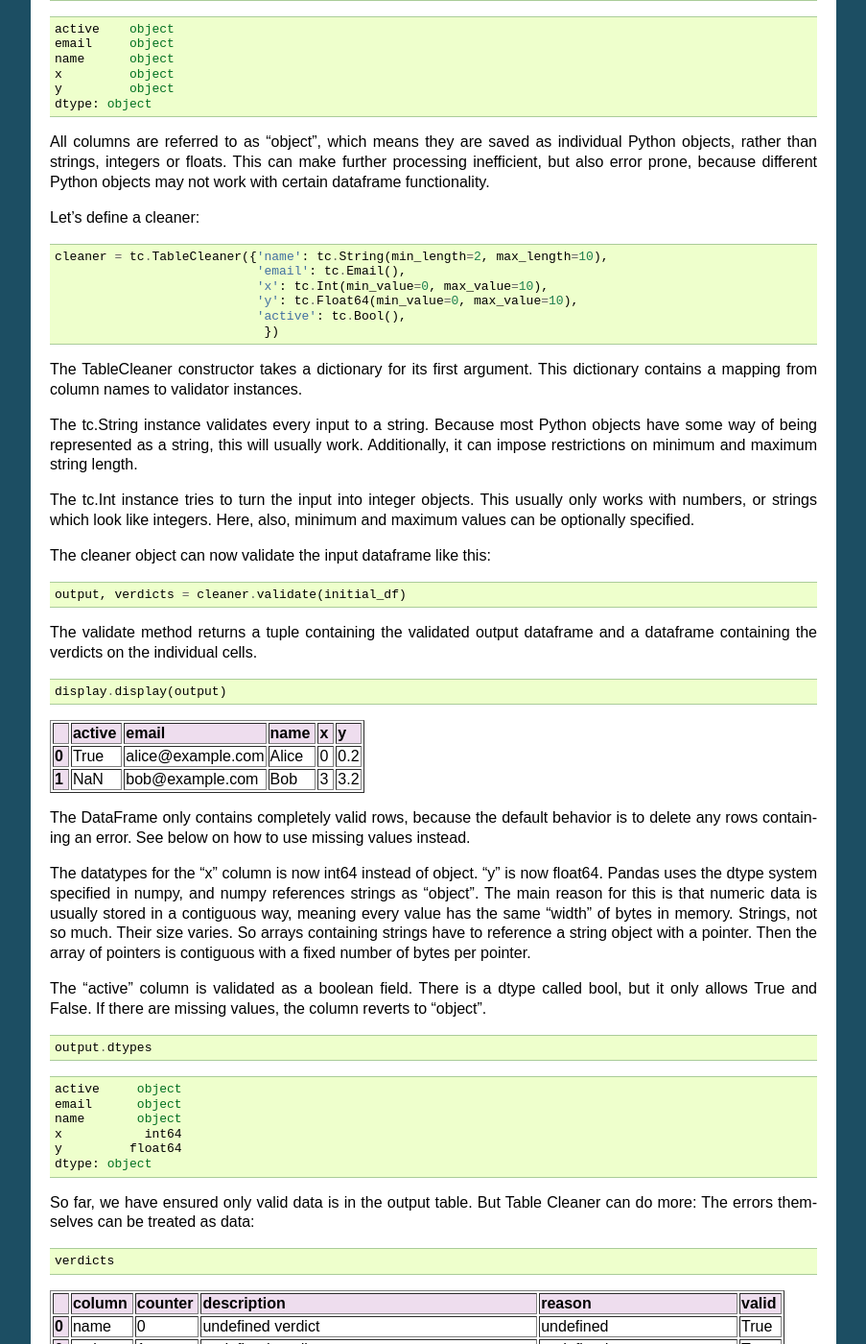
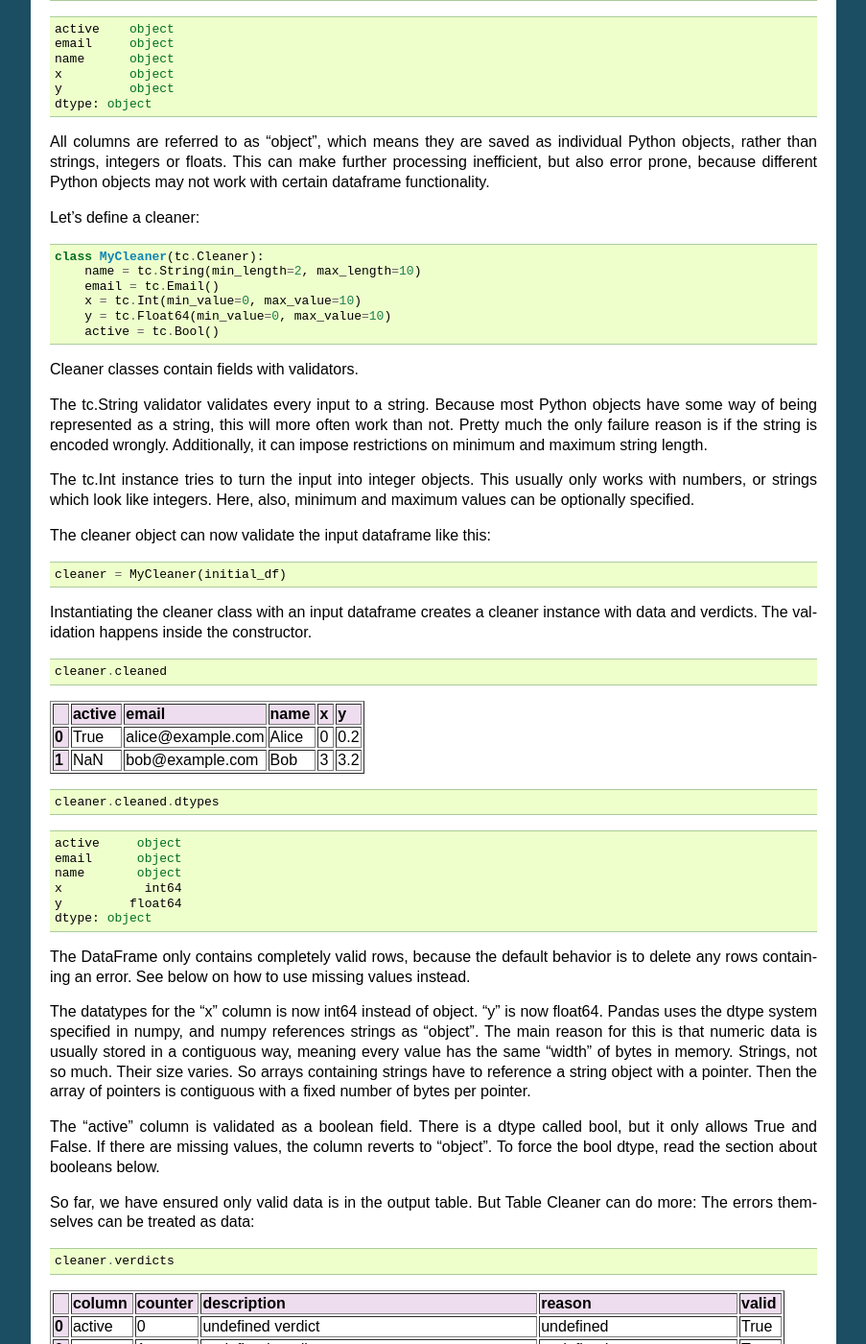
Before and after one commit to akloster/table-cleaner, a Sphinx documentation site: the page built from docs/source/Tutorial.rst, in a window 1280 px wide and 1400 px high, scrolled down 1057 px. Shown: the whole window at 96% size, without its empty margins (198-1101 px from the left). Built offline with Sphinx 7.4.7, drawn with Linux system fonts in a browser that asks for light colours; some of the changed text lies outside the part shown.

Commit message:
Cleaner Metaclass Refactoring
Refactoring Cleaner instances with Metaclasses provides a nicer API,
much like Django's forms and models.

```diff
--- a/docs/source/Tutorial.rst
+++ b/docs/source/Tutorial.rst
@@ -149,21 +149,20 @@ Let's define a cleaner:
 
 .. code:: python
 
-    cleaner = tc.TableCleaner({'name': tc.String(min_length=2, max_length=10),
-                               'email': tc.Email(),
-                               'x': tc.Int(min_value=0, max_value=10),
-                               'y': tc.Float64(min_value=0, max_value=10),
-                               'active': tc.Bool(),
-                                })
+    class MyCleaner(tc.Cleaner):
+        name = tc.String(min_length=2, max_length=10)
+        email = tc.Email()
+        x = tc.Int(min_value=0, max_value=10)
+        y = tc.Float64(min_value=0, max_value=10)
+        active = tc.Bool()
 
-The TableCleaner constructor takes a dictionary for its first argument.
-This dictionary contains a mapping from column names to validator
-instances.
+Cleaner classes contain fields with validators.
 
-The tc.String instance validates every input to a string. Because most
+The tc.String validator validates every input to a string. Because most
 Python objects have some way of being represented as a string, this will
-usually work. Additionally, it can impose restrictions on minimum and
-maximum string length.
+more often work than not. Pretty much the only failure reason is if the
+string is encoded wrongly. Additionally, it can impose restrictions on
+minimum and maximum string length.
 
 The tc.Int instance tries to turn the input into integer objects. This
 usually only works with numbers, or strings which look like integers.
@@ -173,14 +172,15 @@ The cleaner object can now validate the input dataframe like this:
 
 .. code:: python
 
-    output, verdicts = cleaner.validate(initial_df)
-The validate method returns a tuple containing the validated output
-dataframe and a dataframe containing the verdicts on the individual
-cells.
+    cleaner = MyCleaner(initial_df)
+Instantiating the cleaner class with an input dataframe creates a
+cleaner instance with data and verdicts. The validation happens inside
+the constructor.
 
 .. code:: python
 
-    display.display(output)
+    cleaner.cleaned
+
 
 
 .. raw:: html
@@ -219,6 +219,24 @@ cells.
     </div>
 
 
+
+.. code:: python
+
+    cleaner.cleaned.dtypes
+
+
+
+.. parsed-literal::
+
+    active     object
+    email      object
+    name       object
+    x           int64
+    y         float64
+    dtype: object
+
+
+
 The DataFrame only contains completely valid rows, because the default
 behavior is to delete any rows containing an error. See below on how to
 use missing values instead.
@@ -234,31 +252,15 @@ number of bytes per pointer.
 
 The "active" column is validated as a boolean field. There is a dtype
 called bool, but it only allows True and False. If there are missing
-values, the column reverts to "object".
-
-.. code:: python
-
-    output.dtypes
-
-
-
-.. parsed-literal::
-
-    active     object
-    email      object
-    name       object
-    x           int64
-    y         float64
-    dtype: object
-
-
+values, the column reverts to "object". To force the bool dtype, read
+the section about booleans below.
 
 So far, we have ensured only valid data is in the output table. But
 Table Cleaner can do more: The errors themselves can be treated as data:
 
 .. code:: python
 
-    verdicts
+    cleaner.verdicts
 
 
 
@@ -279,7 +281,7 @@ Table Cleaner can do more: The errors themselves can be treated as data:
       <tbody>
         <tr>
           <th>0</th>
-          <td>   name</td>
+          <td> active</td>
           <td>  0</td>
           <td>                               undefined verdict</td>
           <td>                 undefined</td>
@@ -303,7 +305,7 @@ Table Cleaner can do more: The errors themselves can be treated as data:
         </tr>
         <tr>
           <th>0</th>
-          <td>      y</td>
+          <td>      x</td>
           <td>  3</td>
           <td>                               undefined verdict</td>
           <td>                 undefined</td>
@@ -311,7 +313,7 @@ Table Cleaner can do more: The errors themselves can be treated as data:
         </tr>
         <tr>
           <th>0</th>
-          <td>      x</td>
+          <td>      y</td>
           <td>  4</td>
           <td>                               undefined verdict</td>
           <td>                 undefined</td>
@@ -319,7 +321,7 @@ Table Cleaner can do more: The errors themselves can be treated as data:
         </tr>
         <tr>
           <th>1</th>
-          <td>   name</td>
+          <td> active</td>
           <td>  5</td>
           <td>                               undefined verdict</td>
           <td>                 undefined</td>
@@ -343,7 +345,7 @@ Table Cleaner can do more: The errors themselves can be treated as data:
         </tr>
         <tr>
           <th>1</th>
-          <td>      y</td>
+          <td>      x</td>
           <td>  8</td>
           <td>                               undefined verdict</td>
           <td>                 undefined</td>
@@ -351,7 +353,7 @@ Table Cleaner can do more: The errors themselves can be treated as data:
         </tr>
         <tr>
           <th>1</th>
-          <td>      x</td>
+          <td>      y</td>
           <td>  9</td>
           <td>                               undefined verdict</td>
           <td>                 undefined</td>
@@ -359,19 +361,19 @@ Table Cleaner can do more: The errors themselves can be treated as data:
         </tr>
         <tr>
           <th>2</th>
+          <td> active</td>
+          <td> 10</td>
+          <td>                               undefined verdict</td>
+          <td>                 undefined</td>
+          <td>  True</td>
+        </tr>
+        <tr>
+          <th>2</th>
           <td>   name</td>
-          <td> 10</td>
+          <td> 11</td>
           <td> 'Wilhelm Alexander' has more than 10 characters</td>
           <td>                  too long</td>
           <td> False</td>
-        </tr>
-        <tr>
-          <th>2</th>
-          <td> active</td>
-          <td> 11</td>
-          <td>                               undefined verdict</td>
-          <td>                 undefined</td>
-          <td>  True</td>
         </tr>
         <tr>
           <th>2</th>
@@ -383,7 +385,7 @@ Table Cleaner can do more: The errors themselves can be treated as data:
         </tr>
         <tr>
           <th>2</th>
-          <td>      y</td>
+          <td>      x</td>
           <td> 13</td>
           <td>                               undefined verdict</td>
           <td>                 undefined</td>
@@ -391,7 +393,7 @@ Table Cleaner can do more: The errors themselves can be treated as data:
         </tr>
         <tr>
           <th>2</th>
-          <td>      x</td>
+          <td>      y</td>
           <td> 14</td>
           <td>                               undefined verdict</td>
           <td>                 undefined</td>
@@ -399,19 +401,19 @@ Table Cleaner can do more: The errors themselves can be treated as data:
         </tr>
         <tr>
           <th>3</th>
+          <td> active</td>
+          <td> 15</td>
+          <td>                               undefined verdict</td>
+          <td>                 undefined</td>
+          <td>  True</td>
+        </tr>
+        <tr>
+          <th>3</th>
           <td>   name</td>
-          <td> 15</td>
+          <td> 16</td>
           <td>                 '1' has fewer than 2 characters</td>
           <td>                 too short</td>
           <td> False</td>
-        </tr>
-        <tr>
-          <th>3</th>
-          <td> active</td>
-          <td> 16</td>
-          <td>                               undefined verdict</td>
-          <td>                 undefined</td>
-          <td>  True</td>
         </tr>
         <tr>
           <th>3</th>
@@ -423,23 +425,23 @@ Table Cleaner can do more: The errors themselves can be treated as data:
         </tr>
         <tr>
           <th>3</th>
+          <td>      x</td>
+          <td> 18</td>
+          <td>            'hello' cannot be converted to int32</td>
+          <td>             invalid int32</td>
+          <td> False</td>
+        </tr>
+        <tr>
+          <th>3</th>
           <td>      y</td>
-          <td> 18</td>
+          <td> 19</td>
           <td>          'hello' cannot be converted to float64</td>
           <td>           invalid float64</td>
           <td> False</td>
         </tr>
         <tr>
-          <th>3</th>
-          <td>      x</td>
-          <td> 19</td>
-          <td>            'hello' cannot be converted to int32</td>
-          <td>             invalid int32</td>
-          <td> False</td>
-        </tr>
-        <tr>
           <th>4</th>
-          <td>   name</td>
+          <td> active</td>
           <td> 20</td>
           <td>                               undefined verdict</td>
           <td>                 undefined</td>
@@ -463,7 +465,7 @@ Table Cleaner can do more: The errors themselves can be treated as data:
         </tr>
         <tr>
           <th>4</th>
-          <td>      y</td>
+          <td>      x</td>
           <td> 23</td>
           <td>                              -3 is lower than 0</td>
           <td>             value too low</td>
@@ -471,7 +473,7 @@ Table Cleaner can do more: The errors themselves can be treated as data:
         </tr>
         <tr>
           <th>4</th>
-          <td>      x</td>
+          <td>      y</td>
           <td> 24</td>
           <td>                              -3 is lower than 0</td>
           <td>             value too low</td>
@@ -479,7 +481,7 @@ Table Cleaner can do more: The errors themselves can be treated as data:
         </tr>
         <tr>
           <th>5</th>
-          <td>   name</td>
+          <td> active</td>
           <td> 25</td>
           <td>                               undefined verdict</td>
           <td>                 undefined</td>
@@ -511,7 +513,7 @@ Table Cleaner can do more: The errors themselves can be treated as data:
         </tr>
         <tr>
           <th>5</th>
-          <td>      y</td>
+          <td>      x</td>
           <td> 29</td>
           <td>                            11 is higher than 10</td>
           <td>            value too high</td>
@@ -519,7 +521,7 @@ Table Cleaner can do more: The errors themselves can be treated as data:
         </tr>
         <tr>
           <th>5</th>
-          <td>      x</td>
+          <td>      y</td>
           <td> 30</td>
           <td>                            11 is higher than 10</td>
           <td>            value too high</td>
@@ -541,7 +543,7 @@ Let's filter the verdicts by validity:
 
 .. code:: python
 
-    errors = verdicts[~verdicts.valid]
+    errors = cleaner.verdicts[~cleaner.verdicts.valid]
     display.display(errors)
 
 
@@ -594,23 +596,23 @@ Let's filter the verdicts by validity:
         </tr>
         <tr>
           <th>3</th>
+          <td>     x</td>
+          <td> 18</td>
+          <td>            'hello' cannot be converted to int32</td>
+          <td>             invalid int32</td>
+          <td> False</td>
+        </tr>
+        <tr>
+          <th>3</th>
           <td>     y</td>
-          <td> 18</td>
+          <td> 19</td>
           <td>          'hello' cannot be converted to float64</td>
           <td>           invalid float64</td>
           <td> False</td>
         </tr>
         <tr>
-          <th>3</th>
+          <th>4</th>
           <td>     x</td>
-          <td> 19</td>
-          <td>            'hello' cannot be converted to int32</td>
-          <td>             invalid int32</td>
-          <td> False</td>
-        </tr>
-        <tr>
-          <th>4</th>
-          <td>     y</td>
           <td> 23</td>
           <td>                              -3 is lower than 0</td>
           <td>             value too low</td>
@@ -618,7 +620,7 @@ Let's filter the verdicts by validity:
         </tr>
         <tr>
           <th>4</th>
-          <td>     x</td>
+          <td>     y</td>
           <td> 24</td>
           <td>                              -3 is lower than 0</td>
           <td>             value too low</td>
@@ -642,7 +644,7 @@ Let's filter the verdicts by validity:
         </tr>
         <tr>
           <th>5</th>
-          <td>     y</td>
+          <td>     x</td>
           <td> 29</td>
           <td>                            11 is higher than 10</td>
           <td>            value too high</td>
@@ -650,7 +652,7 @@ Let's filter the verdicts by validity:
         </tr>
         <tr>
           <th>5</th>
-          <td>     x</td>
+          <td>     y</td>
           <td> 30</td>
           <td>                            11 is higher than 10</td>
           <td>            value too high</td>
@@ -742,12 +744,9 @@ it, for example:
 
 
 This functionality is the main reason why Table Cleaner was initially
-written. In reproducible datascience, it is important not only to
+written. In reproducible data science, it is important not only to
 validate input data, but also be aware of, analyze and present the
 errors present in the data.
-
-The framework laid out in this project aims to provide this capability.
-It's still in its infancy, and the API may well be changed.
 
 Markup Frames
 -------------
@@ -804,11 +803,14 @@ The MarkupFrame class is subclassed from Pandas' DataFrame class and is
 used to manipulate and render cell-specific markup. It behaves almost
 exactly the same as a DataFrame.
 
+**Caution: This functionality will soon be completely rewritten to have
+a simpler and cleaner API.**
+
 It can be created from a validation like this:
 
 .. code:: python
 
-    mdf = tc.MarkupFrame.from_validation(initial_df, verdicts)
+    mdf = tc.MarkupFrame.from_validation(initial_df, cleaner.verdicts)
     mdf
 
 
@@ -1015,21 +1017,21 @@ Now create a cleaner which validates each column differently:
 
 .. code:: python
 
-    bool_cleaner = tc.TableCleaner(dict(a=tc.Bool(),
-                                   b=tc.Bool(true_values=[True], false_values=[False], allow_nan=False),
-                                   c=tc.Bool(true_values=[True], false_values=[False, None], allow_nan=False),
-                                   d=tc.Bool(true_values=[True], false_values=[False, np.nan],
-                                             nan_values=[None], allow_nan=False)))
+    class BoolCleaner(tc.Cleaner):
+        a = tc.Bool()
+        b = tc.Bool(true_values=[True], false_values=[False], allow_nan=False)
+        c = tc.Bool(true_values=[True], false_values=[False, None], allow_nan=False)
+        d = tc.Bool(true_values=[True], false_values=[False, np.nan], nan_values=[None], allow_nan=False)
 
-    bool_output, bool_verdicts = bool_cleaner.validate(bool_df, delete=False)
-    tc.MarkupFrame.from_validation(bool_output, bool_verdicts)
+    bool_cleaner = BoolCleaner(bool_df)
+    tc.MarkupFrame.from_validation(bool_df, bool_cleaner.verdicts)
 
 
 
 .. raw:: html
 
     <div style="max-height:1000px;max-width:1500px;overflow:auto;">
-    <table class="markup-table"><thead><th></th><th>a</th><th>b</th><th>c</th><th>d</th></thead><tbody><tr><th>0</th><td>True</td><td>True</td><td>True</td><td>True</td></tr><tr><th>1</th><td>False</td><td>False</td><td>False</td><td>False</td></tr><tr><th>2</th><td>nan</td><td class="tc-cell-invalid">None</td><td>None</td><td class="tc-cell-invalid">None</td></tr><tr><th>3</th><td>nan</td><td class="tc-cell-invalid">nan</td><td class="tc-cell-invalid">nan</td><td>False</td></tr></tbody></table>
+    <table class="markup-table"><thead><th></th><th>a</th><th>b</th><th>c</th><th>d</th></thead><tbody><tr><th>0</th><td>True</td><td>True</td><td>True</td><td>True</td></tr><tr><th>1</th><td>False</td><td>False</td><td>False</td><td>False</td></tr><tr><th>2</th><td>None</td><td class="tc-cell-invalid">None</td><td>None</td><td class="tc-cell-invalid">None</td></tr><tr><th>3</th><td>nan</td><td class="tc-cell-invalid">nan</td><td class="tc-cell-invalid">nan</td><td>nan</td></tr></tbody></table>
     </div>
 
 
@@ -1041,7 +1043,7 @@ True and controls whether or not missing values are considered an error.
 
 .. code:: python
 
-    bool_verdicts[~bool_verdicts.valid]
+    bool_cleaner.verdicts[~bool_cleaner.verdicts.valid]
 
 
 
@@ -1109,19 +1111,19 @@ true\_values, false\_values and nan\_values.
     messy_bools = pd.DataFrame(dict(a=messy_bools_column, b=messy_bools_column))
 .. code:: python
 
-    bool_cleaner2 = tc.TableCleaner(dict(a=tc.Bool(),
-                                   b=tc.Bool(true_values=["T"], false_values=["F"], allow_nan=False),
-                                   ))
+    class BoolCleaner2(tc.Cleaner):
+        a=tc.Bool()
+        b=tc.Bool(true_values=["T"], false_values=["F"], allow_nan=False)
 
-    bool_output2, bool_verdicts2 = bool_cleaner2.validate(messy_bools, delete=False)
-    tc.MarkupFrame.from_validation(bool_output2, bool_verdicts2)
+    bool_cleaner2 = BoolCleaner2(messy_bools)
+    tc.MarkupFrame.from_validation(messy_bools, bool_cleaner2.verdicts)
 
 
 
 .. raw:: html
 
     <div style="max-height:1000px;max-width:1500px;overflow:auto;">
-    <table class="markup-table"><thead><th></th><th>a</th><th>b</th></thead><tbody><tr><th>0</th><td>True</td><td>True</td></tr><tr><th>1</th><td>True</td><td class="tc-cell-invalid">t</td></tr><tr><th>2</th><td>True</td><td class="tc-cell-invalid">on</td></tr><tr><th>3</th><td>True</td><td class="tc-cell-invalid">yes</td></tr><tr><th>4</th><td>False</td><td class="tc-cell-invalid">No</td></tr><tr><th>5</th><td>False</td><td>False</td></tr></tbody></table>
+    <table class="markup-table"><thead><th></th><th>a</th><th>b</th></thead><tbody><tr><th>0</th><td>T</td><td>T</td></tr><tr><th>1</th><td>t</td><td class="tc-cell-invalid">t</td></tr><tr><th>2</th><td>on</td><td class="tc-cell-invalid">on</td></tr><tr><th>3</th><td>yes</td><td class="tc-cell-invalid">yes</td></tr><tr><th>4</th><td>No</td><td class="tc-cell-invalid">No</td></tr><tr><th>5</th><td>F</td><td>F</td></tr></tbody></table>
     </div>
 
 
@@ -1150,10 +1152,11 @@ method.
 
     messy_emails =["alice@example.com", "bob@bob.com", "chris", "delta@localhost", "ernest@hemmingway@ernest.org", "fridolin@dev_server"]
     email_df = pd.DataFrame(dict(email=messy_emails))
-    email_cleaner = tc.TableCleaner(dict(email=tc.Email()))
+    class EmailCleaner(tc.Cleaner):
+        email = tc.Email()
 
-    email_output, email_verdicts = email_cleaner.validate(email_df, delete=False)
-    tc.MarkupFrame.from_validation(email_output, email_verdicts)
+    email_cleaner = EmailCleaner(email_df)
+    tc.MarkupFrame.from_validation(email_df, email_cleaner.verdicts)
 
 
 
--- a/table_cleaner/__init__.py
+++ b/table_cleaner/__init__.py
@@ -1,8 +1,8 @@
 from __future__ import unicode_literals
-from .cleaner import TableCleaner
+from .cleaner import Cleaner
 import table_cleaner.validators
 from .validators import *
 
 from .table_markup import MarkupCell, MarkupFrame
 
-__all__ = validators.all_names + ["TableCleaner", "MarkupFrame"]
+__all__ = validators.all_names + ["Cleaner", "MarkupFrame"]
```
Also changed, not shown: other parts of docs/source/Tutorial.rst (+6 -6 lines), docs/source/Tutorial.ipynb, 3 other files.
